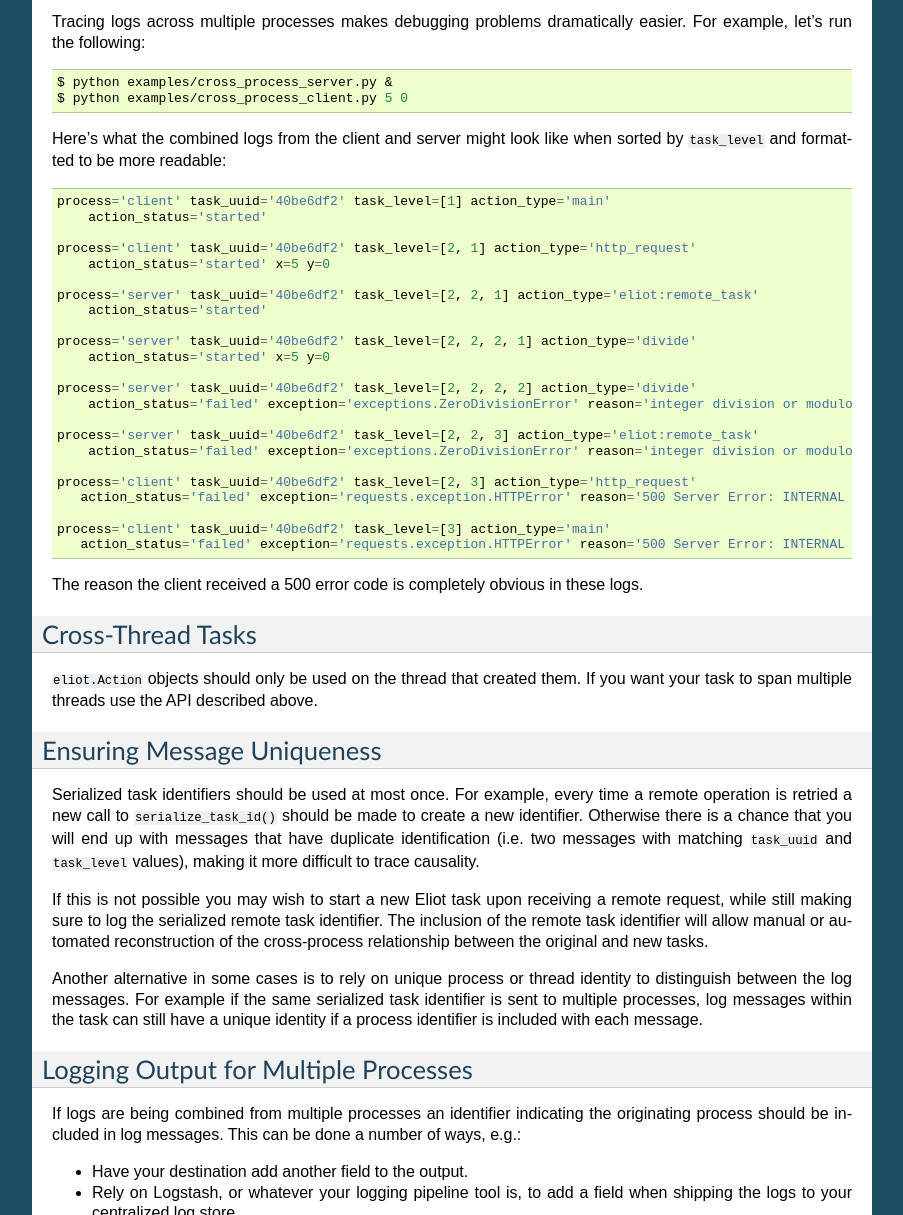
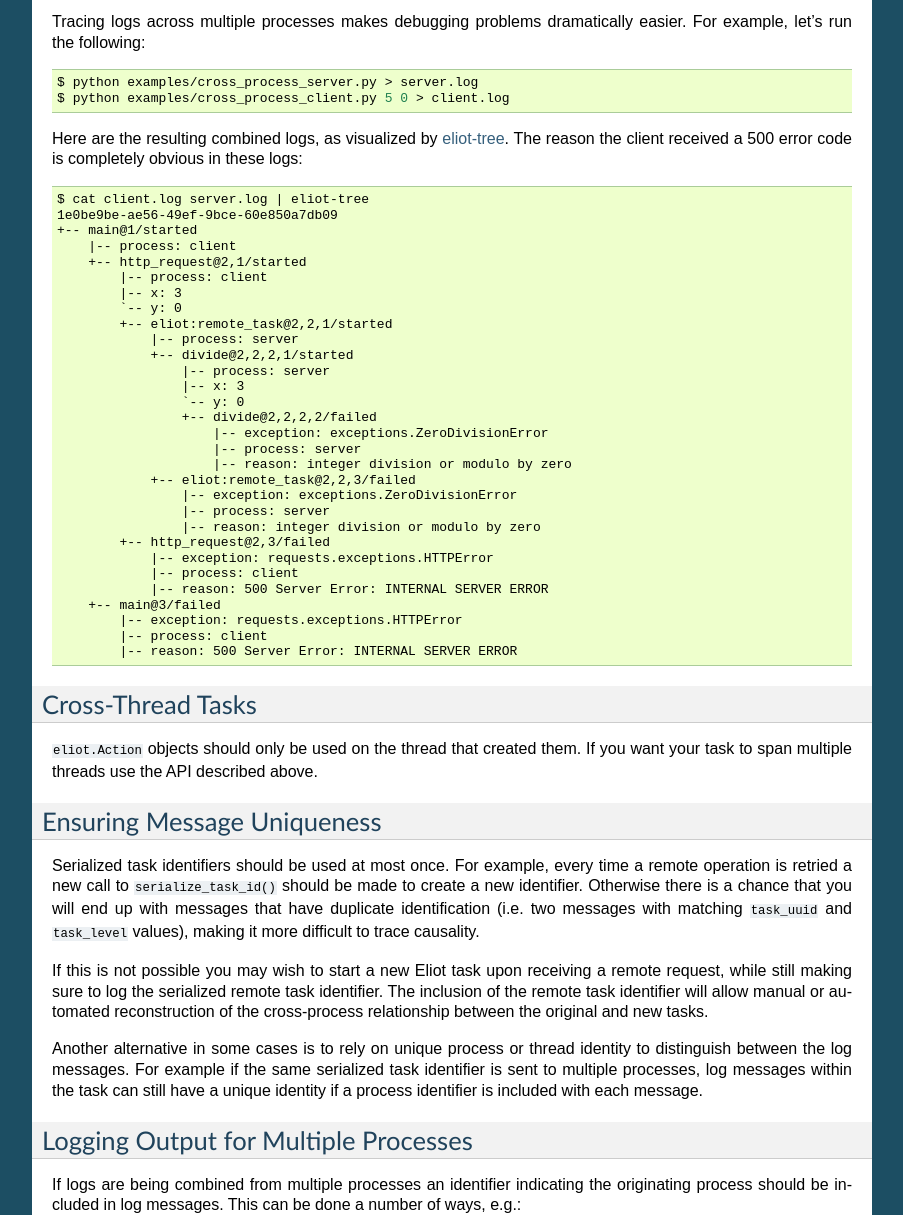
Before and after one commit to itamarst/eliot, a Sphinx documentation site: the page built from docs/source/threads.rst, in a window 1280 px wide and 1400 px high, scrolled down 540 px, cut to the strip 185-1400 px from the top of the window. Shown: the whole strip, without its empty margins (198-1101 px from the left). Built offline with Sphinx 7.4.7, drawn with Linux system fonts in a browser that asks for light colours.

Commit message:
Use eliot-tree output.

```diff
--- a/docs/source/threads.rst
+++ b/docs/source/threads.rst
@@ -32,37 +32,44 @@ For example, let's run the following:
 
 .. code-block:: shell
 
-   $ python examples/cross_process_server.py &
-   $ python examples/cross_process_client.py 5 0
+   $ python examples/cross_process_server.py > server.log
+   $ python examples/cross_process_client.py 5 0 > client.log
 
-Here's what the combined logs from the client and server might look like when sorted by ``task_level`` and formatted to be more readable::
+Here are the resulting combined logs, as visualized by `eliot-tree`_.
+The reason the client received a 500 error code is completely obvious in these logs::
 
-    process='client' task_uuid='40be6df2' task_level=[1] action_type='main'
-        action_status='started'
+  $ cat client.log server.log | eliot-tree
+  1e0be9be-ae56-49ef-9bce-60e850a7db09
+  +-- main@1/started
+      |-- process: client
+      +-- http_request@2,1/started
+          |-- process: client
+          |-- x: 3
+          `-- y: 0
+          +-- eliot:remote_task@2,2,1/started
+              |-- process: server
+              +-- divide@2,2,2,1/started
+                  |-- process: server
+                  |-- x: 3
+                  `-- y: 0
+                  +-- divide@2,2,2,2/failed
+                      |-- exception: exceptions.ZeroDivisionError
+                      |-- process: server
+                      |-- reason: integer division or modulo by zero
+              +-- eliot:remote_task@2,2,3/failed
+                  |-- exception: exceptions.ZeroDivisionError
+                  |-- process: server
+                  |-- reason: integer division or modulo by zero
+          +-- http_request@2,3/failed
+              |-- exception: requests.exceptions.HTTPError
+              |-- process: client
+              |-- reason: 500 Server Error: INTERNAL SERVER ERROR
+      +-- main@3/failed
+          |-- exception: requests.exceptions.HTTPError
+          |-- process: client
+          |-- reason: 500 Server Error: INTERNAL SERVER ERROR
 
-    process='client' task_uuid='40be6df2' task_level=[2, 1] action_type='http_request'
-        action_status='started' x=5 y=0
-
-    process='server' task_uuid='40be6df2' task_level=[2, 2, 1] action_type='eliot:remote_task'
-        action_status='started'
-
-    process='server' task_uuid='40be6df2' task_level=[2, 2, 2, 1] action_type='divide'
-        action_status='started' x=5 y=0
-
-    process='server' task_uuid='40be6df2' task_level=[2, 2, 2, 2] action_type='divide'
-        action_status='failed' exception='exceptions.ZeroDivisionError' reason='integer division or modulo by zero'
-
-    process='server' task_uuid='40be6df2' task_level=[2, 2, 3] action_type='eliot:remote_task'
-        action_status='failed' exception='exceptions.ZeroDivisionError' reason='integer division or modulo by zero'
-
-    process='client' task_uuid='40be6df2' task_level=[2, 3] action_type='http_request'
-       action_status='failed' exception='requests.exception.HTTPError' reason='500 Server Error: INTERNAL SERVER ERROR'
-
-    process='client' task_uuid='40be6df2' task_level=[3] action_type='main'
-       action_status='failed' exception='requests.exception.HTTPError' reason='500 Server Error: INTERNAL SERVER ERROR'
-
-The reason the client received a 500 error code is completely obvious in these logs.
-
+.. _eliot-tree: https://warehouse.python.org/project/eliot-tree/
 
 Cross-Thread Tasks
 ------------------
```
